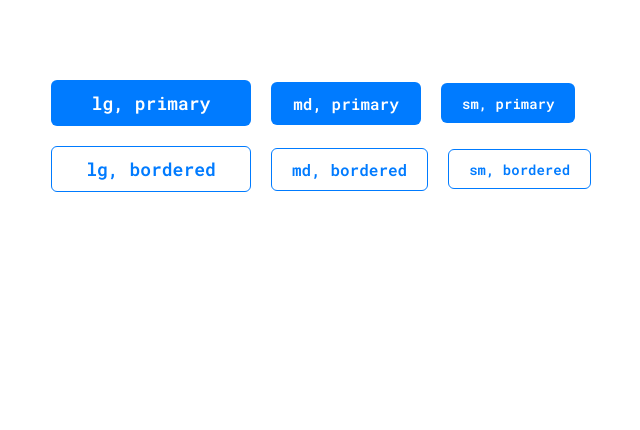
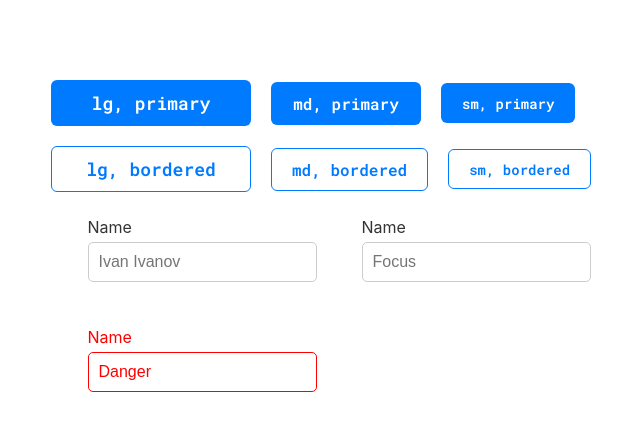
Before and after one commit to 1ASPER/ui-lib, a React (Create React App) app: page / in a window 1280 px wide. Shown: the top 430 px of the page, without its empty margins (301-941 px from the left). Built offline with nearby package versions, Linux system fonts and the light colour scheme.

Commit message:
added [input] component]

```diff
--- a/src/App.js
+++ b/src/App.js
@@ -1,4 +1,5 @@
 import { Button } from './components/Button';
+import { Input } from './components/Input';
 
 function App() {
   return (
@@ -18,6 +19,15 @@ function App() {
 
         </div>
 
+        {/* Input */}
+
+        <div className="input-container">
+            <Input type="text" placeholder="Ivan Ivanov" label="Name" />
+            <Input type="text" placeholder="Focus" label="Name" />
+            <Input type="text" placeholder="Danger" danger label="Name" />
+            {/* <Input type="text" placeholder="Enter your password" disabled label="Name" value="Disabled"/> */}
+        </div>
+
     </div>
   );
 }
--- /dev/null
+++ b/src/components/Input/index.css
@@ -0,0 +1,44 @@
+.my-input-container {
+    display: flex;
+    flex-direction: column;
+    margin: 15px;
+    max-width: 600px;
+  }
+
+  .my-input-label {
+    margin-bottom: 5px;
+    font-size: 16px;
+    color: #333;
+  }
+
+  .my-input-label--danger {
+    color: red;
+  }
+
+  .my-input {
+    padding: 10px;
+    font-size: 16px;
+    border: 1px solid #ccc;
+    border-radius: 5px;
+    transition: border-color 200ms ease-in-out, box-shadow 200ms ease-in-out;
+  }
+
+  .my-input:focus {
+    border-color: #007bff;
+    box-shadow: 0 0 5px rgba(0, 123, 255, 0.5);
+    outline: none;
+  }
+
+  .my-input--danger {
+    border-color: red;
+    color: red;
+  }
+
+  .my-input--danger::placeholder {
+    color: red;
+}
+
+  .my-input[disabled] {
+    background-color: #e9ecef;
+    cursor: not-allowed;
+  }
--- /dev/null
+++ b/src/components/Input/index.jsx
@@ -0,0 +1,30 @@
+import './index.css';
+
+export function Input(props) {
+  const {
+    type = "text",
+    placeholder = "",
+    value,
+    onChange,
+    disabled = false,
+    label = "",
+    danger = false,
+  } = props;
+
+  const inputClasses = `my-input ${danger ? 'my-input--danger' : ''}`;
+  const labelClasses = `my-input-label ${danger ? 'my-input-label--danger' : ''}`;
+
+  return (
+    <div className="my-input-container">
+      {label && <label className={labelClasses}>{label}</label>}
+
+      <input
+        className={inputClasses}
+        type={type}
+        placeholder={placeholder}
+        value={value}
+        onChange={onChange}
+        disabled={disabled} />
+    </div>
+  );
+}
--- a/src/index.css
+++ b/src/index.css
@@ -25,3 +25,11 @@ body {
   width: 45%;
   align-items: center;
 }
+
+.input-container {
+  display: grid;
+  grid-template-columns: repeat(2, 1fr);
+  grid-template-rows: repeat(2, auto);
+  gap: 15px;
+  margin: 10px;
+}
```
